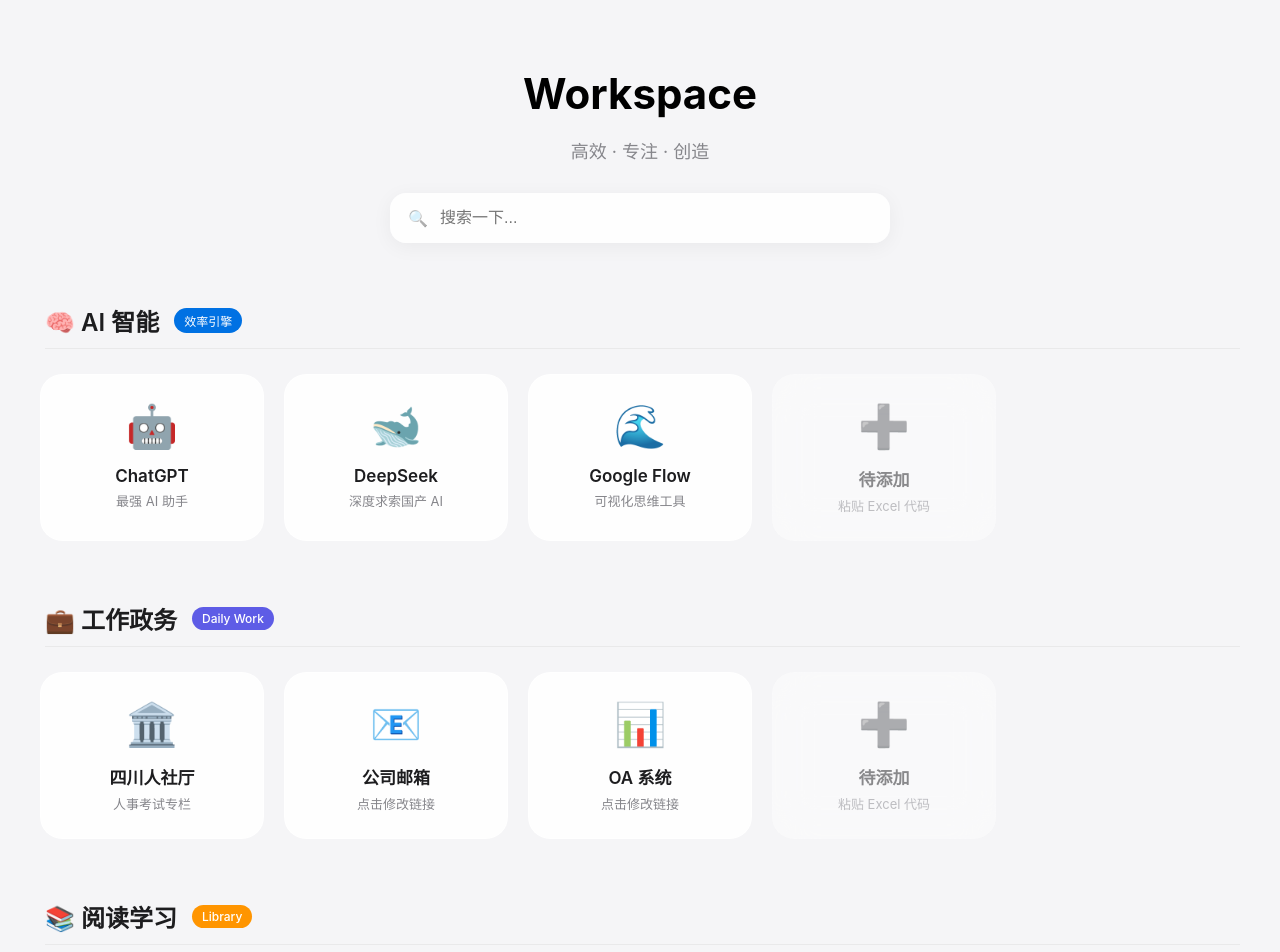
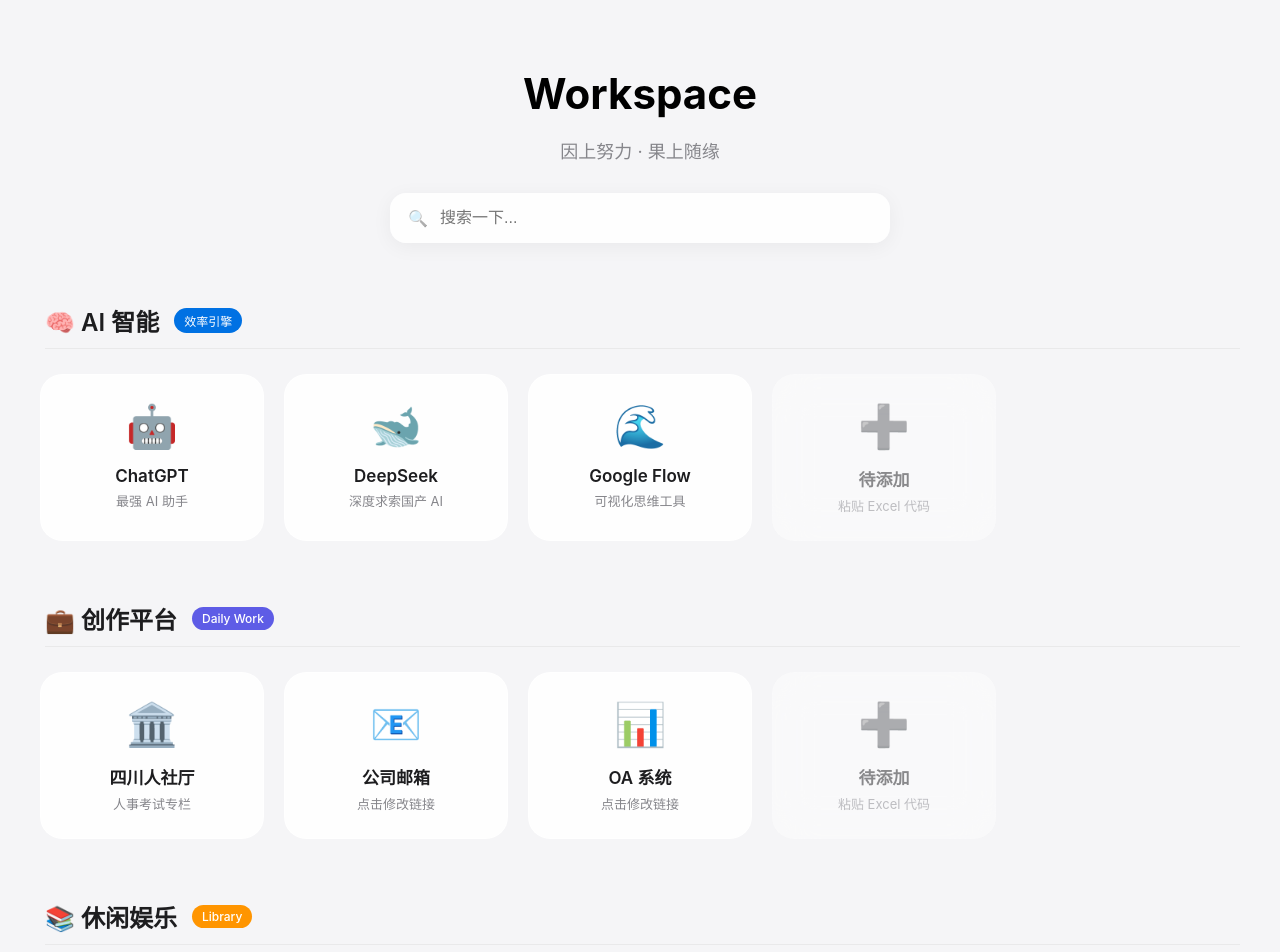
Before and after one commit to a18613528695-cmyk/my-first-project, a plain HTML site: page index.html in a window 1280 px wide. Shown: the part 20-972 px from the top of the page. Drawn offline with Linux system fonts and the light colour scheme.

Commit message:
微调主题

```diff
--- a/index.html
+++ b/index.html
@@ -3,7 +3,7 @@
 <head>
     <meta charset="UTF-8">
     <meta name="viewport" content="width=device-width, initial-scale=1.0">
-    <title>我的数字指挥中心</title>
+    <title>我的日常</title>
     <style>
         /* --- 核心样式 (保持苹果风) --- */
         :root {
@@ -60,7 +60,7 @@
     <div class="container">
         <div class="header">
             <h1>Workspace</h1>
-            <p>高效 · 专注 · 创造</p>
+            <p>因上努力 · 果上随缘</p>
             <form class="search-wrapper" action="https://www.baidu.com/s" target="_blank">
                 <span class="search-icon">🔍</span>
                 <input type="text" class="search-box" name="wd" placeholder="搜索一下...">
@@ -95,7 +95,7 @@
         </div>
 
         <div class="section-header">
-            <span class="section-title">💼 工作政务</span>
+            <span class="section-title">💼 创作平台</span>
             <span class="badge bg-purple">Daily Work</span>
         </div>
         <div class="bento-grid">
@@ -122,7 +122,7 @@
         </div>
 
         <div class="section-header">
-            <span class="section-title">📚 阅读学习</span>
+            <span class="section-title">📚 休闲娱乐</span>
             <span class="badge bg-orange">Library</span>
         </div>
         <div class="bento-grid">
```
